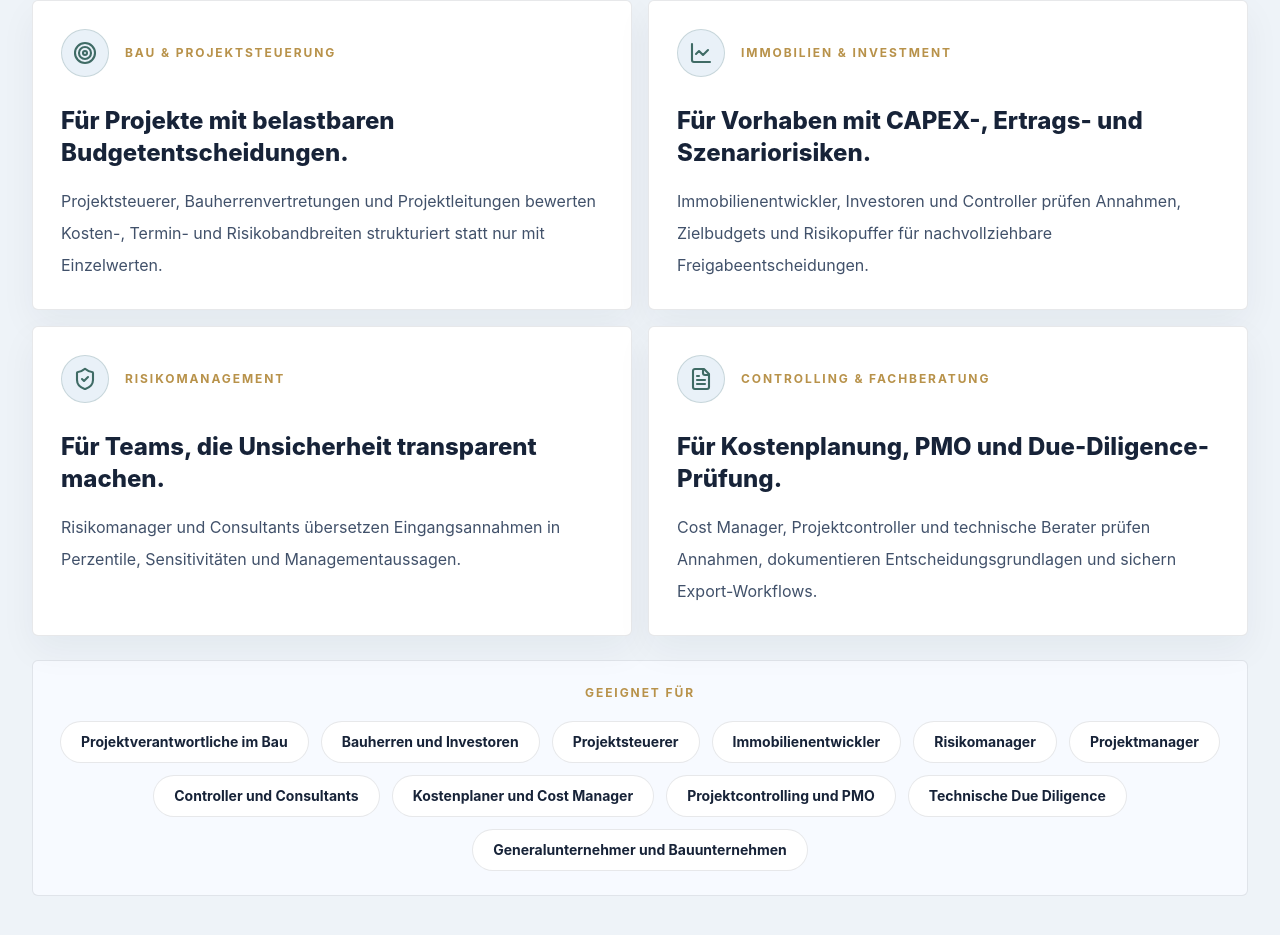
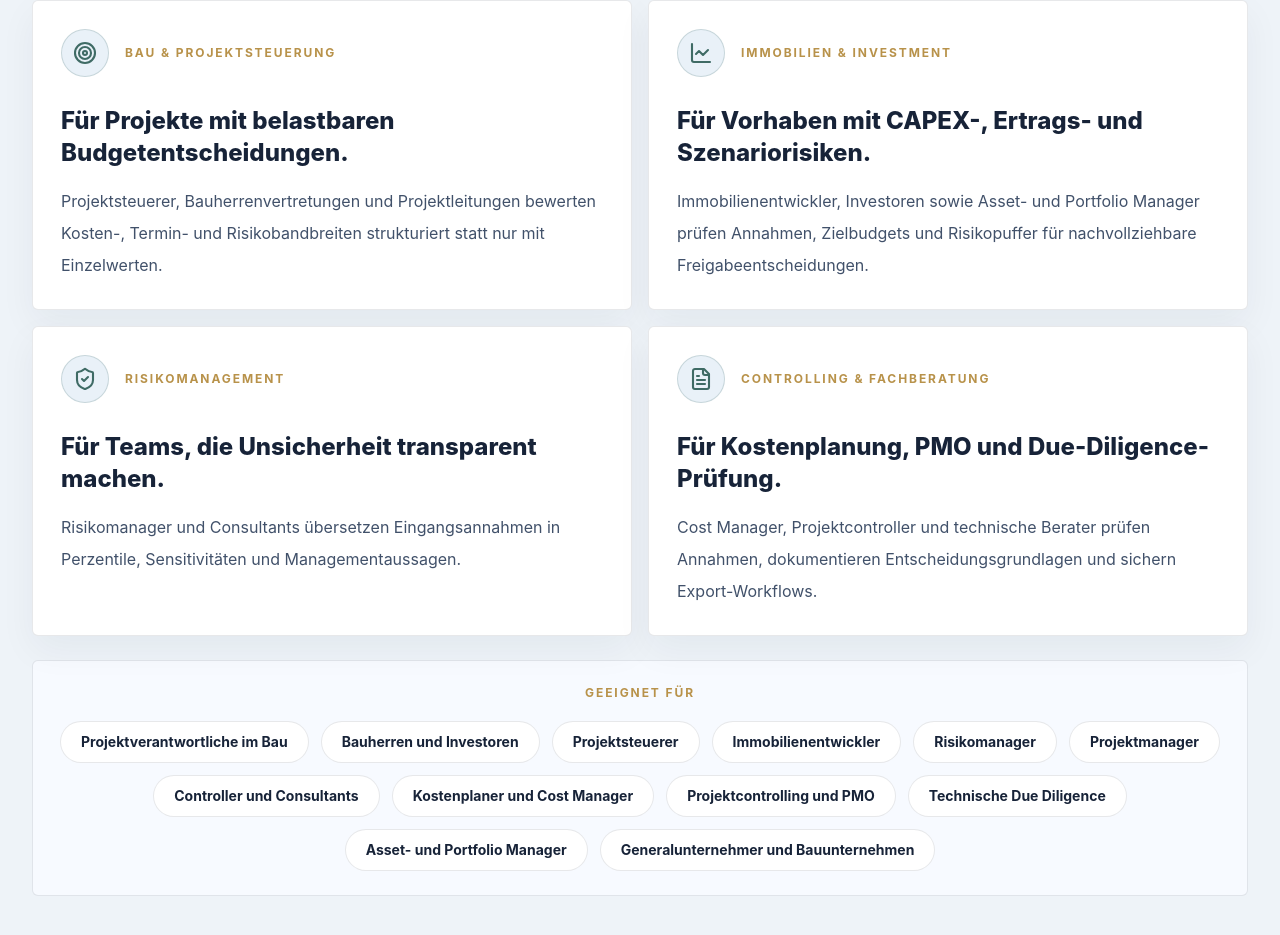
Before and after one commit to BM1964-25/SMART-RISK-Monte-Carlo-Simulation-Landingpage, a React (Vite) app: page / in a window 1280 px wide. Shown: the part 7983-8918 px from the top of the page. Built offline with nearby package versions, Linux system fonts and the light colour scheme.

Commit message:
Add asset and portfolio audience

```diff
--- a/src/App.tsx
+++ b/src/App.tsx
@@ -162,6 +162,7 @@ const audiences = [
   "Kostenplaner und Cost Manager",
   "Projektcontrolling und PMO",
   "Technische Due Diligence",
+  "Asset- und Portfolio Manager",
   "Generalunternehmer und Bauunternehmen",
 ];
 
@@ -176,7 +177,7 @@ const audienceGroups = [
     icon: LineChart,
     label: "Immobilien & Investment",
     title: "Für Vorhaben mit CAPEX-, Ertrags- und Szenariorisiken.",
-    text: "Immobilienentwickler, Investoren und Controller prüfen Annahmen, Zielbudgets und Risikopuffer für nachvollziehbare Freigabeentscheidungen.",
+    text: "Immobilienentwickler, Investoren sowie Asset- und Portfolio Manager prüfen Annahmen, Zielbudgets und Risikopuffer für nachvollziehbare Freigabeentscheidungen.",
   },
   {
     icon: ShieldCheck,
```
